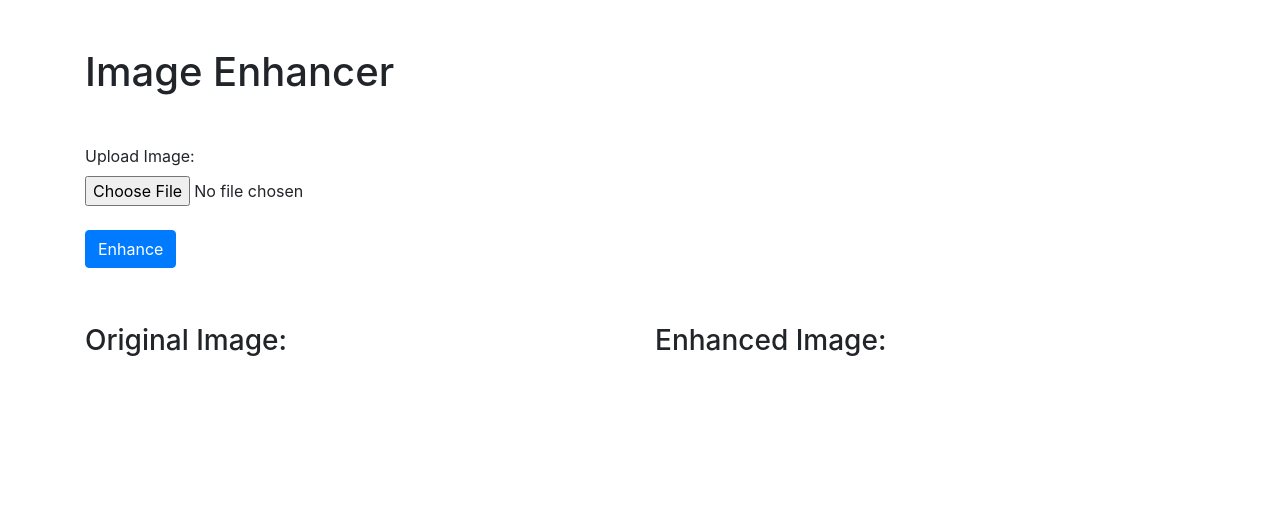
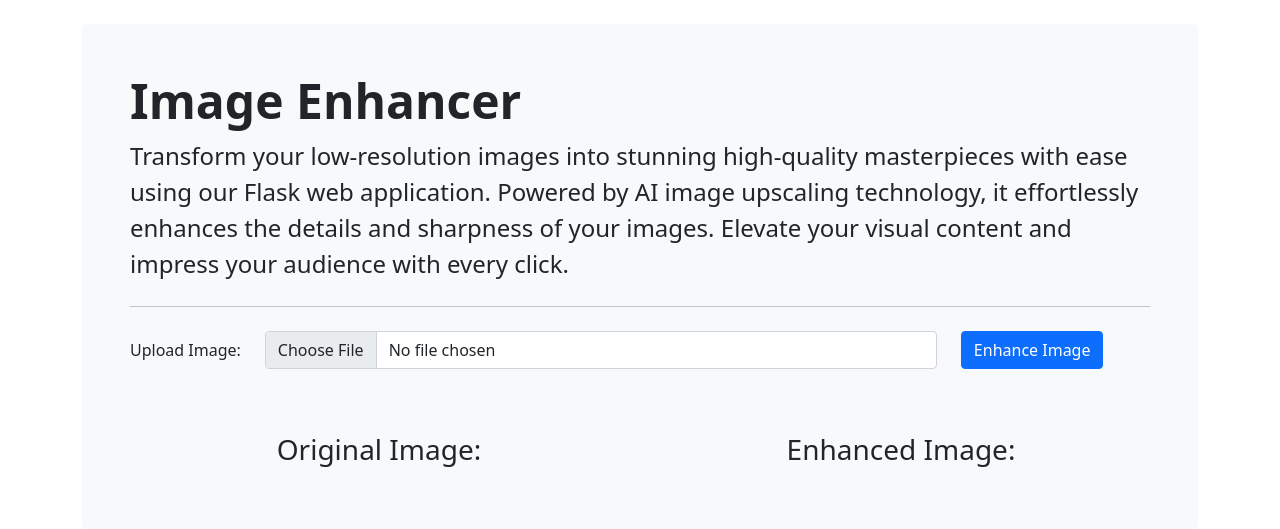
Before and after one commit to g4m3r0/ImageUpscaler, a Flask app: page / in a window 1280 px wide. Shown: the top 529 px of the page. Run offline with Flask 2, Linux system fonts and the light colour scheme; some libraries are stand-ins or nearby versions.

Commit message:
Add some bootstrap 5 styling

```diff
--- a/templates/index.html
+++ b/templates/index.html
@@ -2,29 +2,39 @@
 <html>
 <head>
     <title>Image Enhancer</title>
-    <link rel="stylesheet" href="https://maxcdn.bootstrapcdn.com/bootstrap/4.5.2/css/bootstrap.min.css">
+    <link href="https://cdn.jsdelivr.net/npm/bootstrap@5.1.3/dist/css/bootstrap.min.css" rel="stylesheet" integrity="sha384-1BmE4kWBq78iYhFldvKuhfTAU6auU8tT94WrHftjDbrCEXSU1oBoqyl2QvZ6jIW3" crossorigin="anonymous">
 </head>
 <body>
     <div class="container">
-        <h1 class="my-5">Image Enhancer</h1>
-        <form class="mb-5" action="{{ url_for('upload') }}" method="POST" enctype="multipart/form-data">
-            <div class="form-group">
-                <label for="image">Upload Image:</label>
-                <input type="file" class="form-control-file" name="image" id="image-input" onchange="previewImage();" accept=".jpg,.jpeg,.png">
+        <div class="p-5 mt-4 mb-4 bg-light rounded-3">
+          <h1 class="display-5 fw-bold">Image Enhancer</h1>
+          <p class="fs-4">
+            Transform your low-resolution images into stunning high-quality masterpieces with ease using our Flask web application. Powered by AI image upscaling technology, it effortlessly enhances the details and sharpness of your images. Elevate your visual content and impress your audience with every click.
+          </p>
+          <hr class="my-4">
+          <form class="row g-8 col-auto" action="{{ url_for('upload') }}" method="POST" enctype="multipart/form-data">
+            <div class="col-auto">
+                <label for="image" class="form-control-plaintext">Upload Image:</label>
             </div>
-            <input type="submit" class="btn btn-primary my-2" value="Enhance">
-        </form>
-        <div class="row">
-            <div class="col-md-6">
-                <h3 class="mb-3">Original Image:</h3>
-                <div id="original"></div>
+            <div class="col-8">
+              <input type="file" class="form-control" name="image" id="image-input" onchange="previewImage();" accept=".jpg,.jpeg,.png">
             </div>
-            <div class="col-md-6">
-                <h3 class="mb-3">Enhanced Image:</h3>
-                <div id="enhanced"></div>
+            <div class="col-auto">
+                <input type="submit" class="btn btn-primary mb-3" value="Enhance Image">
             </div>
+          </form>
+          <div class="row mt-5">
+            <div class="col-md-6 text-center">
+              <h3 class="mb-3">Original Image:</h3>
+              <div id="original" class="placeholder-glow"></div>
+            </div>
+            <div class="col-md-6 text-center">
+              <h3 class="mb-3">Enhanced Image:</h3>
+              <div id="enhanced" class="placeholder-glow"></div>
+            </div>
+          </div>
         </div>
-    </div>
+      </div>
     <script>
         function previewImage() {
             var original = document.getElementById('original');
```
